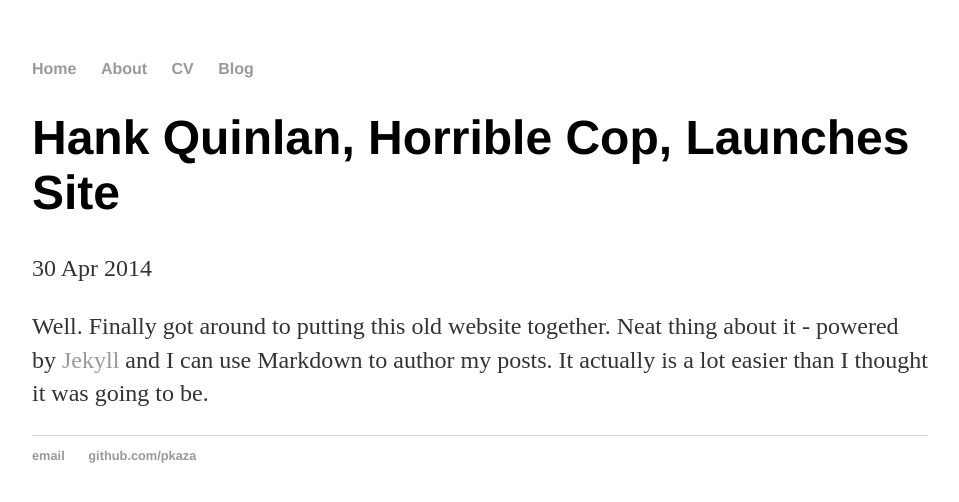
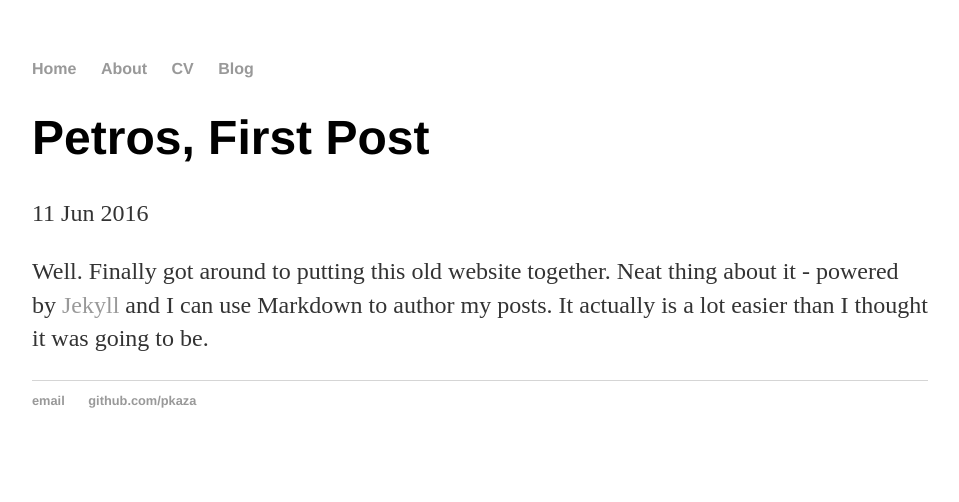
Before and after one commit to pkaza/pkaza.github.io, a Jekyll site: the page built from _posts/2016-06-11-my-first-post.md, in a window 1280 px wide. Shown: the top 502 px of the page, without its empty margins (160-1119 px from the left). Built offline with Jekyll 4.4.1, drawn with Linux system fonts in a browser that asks for light colours.

Commit message:
Update 2016-06-11-my-first-post.md

```diff
--- a/_posts/2016-06-11-my-first-post.md
+++ b/_posts/2016-06-11-my-first-post.md
@@ -1,7 +1,7 @@
 ---
 layout: post
-title: "Hank Quinlan, Horrible Cop, Launches Site"
-date: 2014-04-30
+title: "Petros, First Post"
+date: 2016-06-11
 ---
 
 Well. Finally got around to putting this old website together. Neat thing about it - powered by [Jekyll](http://jekyllrb.com) and I can use Markdown to author my posts. It actually is a lot easier than I thought it was going to be.
```
